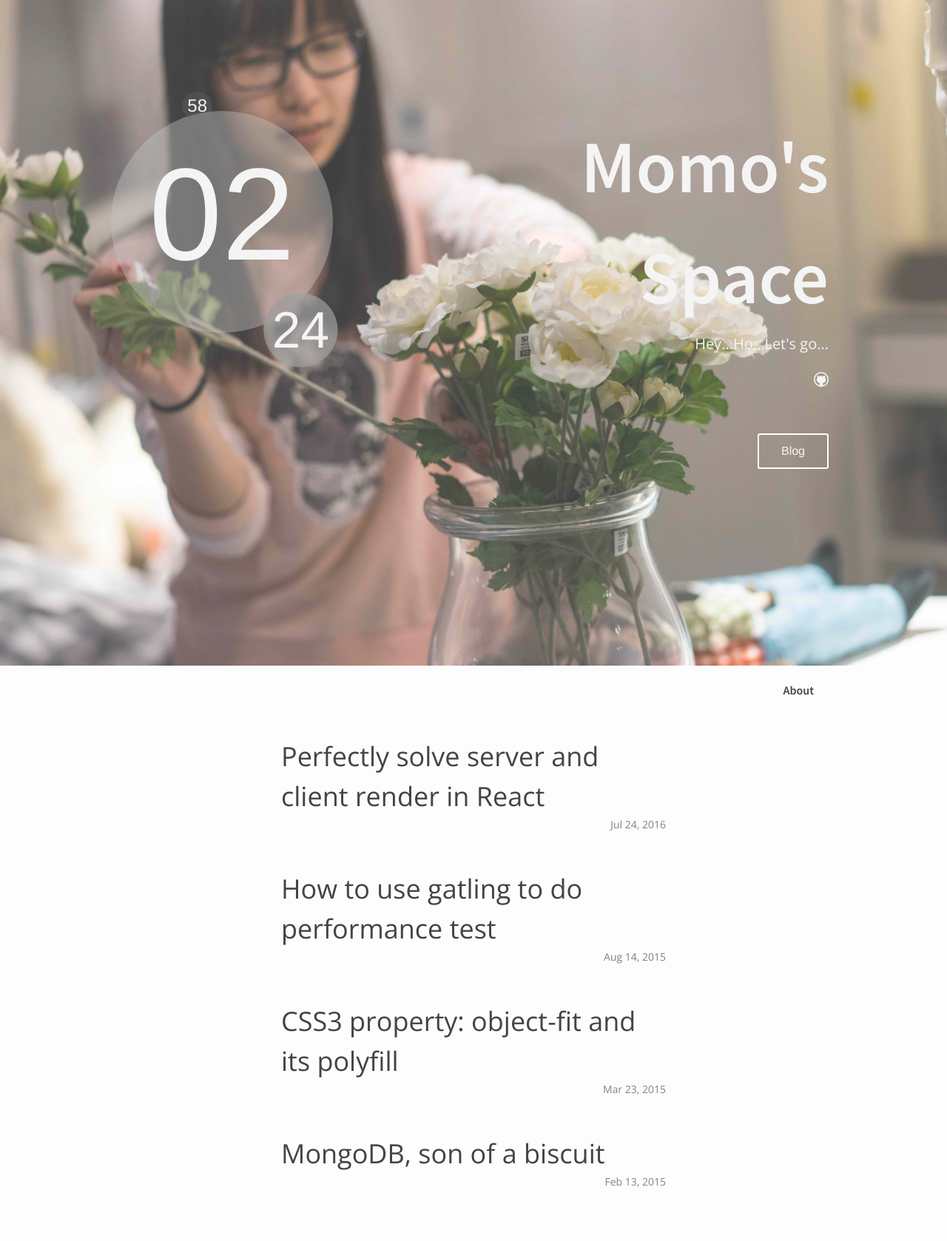
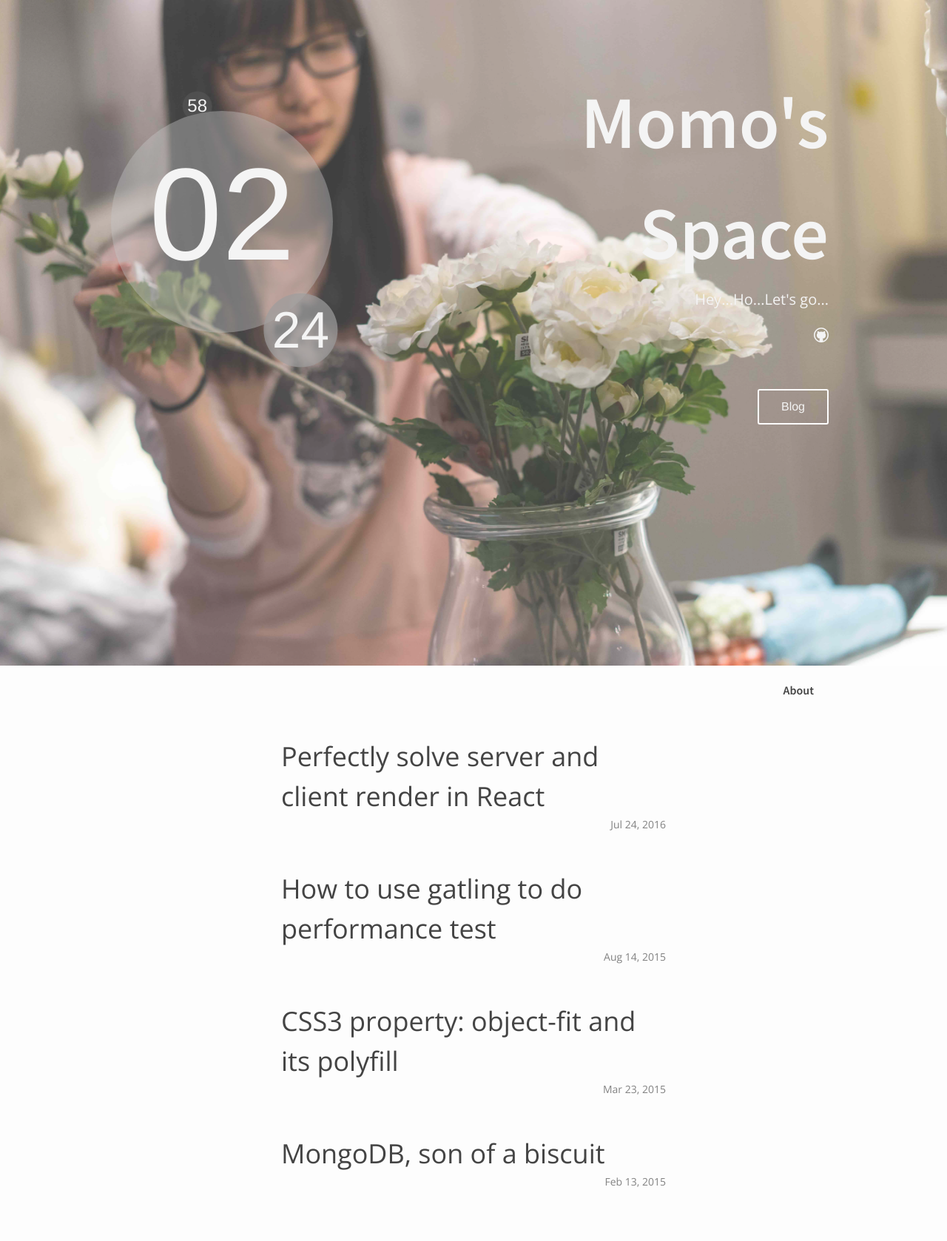
Before and after one commit to litongxin/litongxin.github.io, a Jekyll site: the page built from index.html, in a window 1280 px wide. Shown: the whole page at 74% size. Built offline with Jekyll 4.4.1, drawn with Linux system fonts in a browser that asks for light colours.

Commit message:
Change the font-size into relative unit.

```diff
--- a/_sass/_base.scss
+++ b/_sass/_base.scss
@@ -133,10 +133,9 @@ pre {
     max-width: 540px;
     display: block;
     font-size: 0.875em;
-    font-family: Consolas;
     color: #333;
     line-height: 1.3em;
-    margin: 0px auto;
+    margin: 0 auto;
     padding: 0 10px;
 }
 
--- a/_sass/_layout.scss
+++ b/_sass/_layout.scss
@@ -18,7 +18,7 @@
 }
 
 .site-title {
-    font-size: 26px;
+    font-size: 1.625rem;
     line-height: 56px;
     letter-spacing: -1px;
     margin-bottom: 0;
@@ -48,7 +48,7 @@
 }
 
 .page-heading {
-    font-size: 20px;
+    font-size: 1.25rem;
 }
 
 .post-list {
@@ -67,7 +67,7 @@
 
 .post-link {
     display: block;
-    font-size: 24px;
+    font-size: 1.5rem;
 }
 
 
@@ -85,12 +85,12 @@
 }
 
 .post-title {
-    font-size: 42px;
+    font-size: 2.625rem;
     letter-spacing: -1px;
     line-height: 1;
 
     @include media-query($on-laptop) {
-        font-size: 36px;
+        font-size: 2.25rem;
     }
 }
 
@@ -108,43 +108,43 @@
     }
 
     h2 {
-        font-size: 32px;
+        font-size: 2rem;
         font-family: 'Source Sans Pro', sans-serif;
 
         @include media-query($on-laptop) {
-            font-size: 28px;
+            font-size: 1.75rem;
         }
 
         max-width: 540px;
-        padding: 0px 10px;
+        padding: 0 10px;
         margin: 0 auto;
         margin-bottom: 20px;
     }
 
     h3 {
-        font-size: 26px;
+        font-size: 1.625rem;
         font-family: 'Source Sans Pro', sans-serif;
 
         @include media-query($on-laptop) {
-            font-size: 22px;
+            font-size: 1.375rem;
         }
 
         max-width: 540px;
-        padding: 0px 10px;
+        padding: 0 10px;
         margin: 0 auto;
         margin-bottom: 20px;
     }
 
     h4 {
-        font-size: 20px;
+        font-size: 1.25rem;
         font-family: 'Source Sans Pro', sans-serif;
 
         @include media-query($on-laptop) {
-            font-size: 18px;
+            font-size: 1.125rem;
         }
 
         max-width: 540px;
-        padding: 0px 10px;
+        padding: 0 10px;
         margin: 0 auto;
         margin-bottom: 20px;
     }
@@ -155,13 +155,13 @@
         z-index: -1;
         background: #fafafd;
         border: 0.063em solid #dedede;
-        border-right: 0em solid #fff;
+        border-right: 0 solid #fff;
         line-height: 1.5em;
         padding-top: 1em;
         padding-bottom: 1em;
         left: 0;
         right: 0;
-        margin: 20px 0px;
+        margin: 20px 0;
     }
 
     ul {
@@ -184,7 +184,7 @@
 
 .home  a {
     font-family: 'Open Sans', sans-serif;
-    font-size: 36px;
+    font-size: 2.25rem;
     color: #444;
     padding: 10px;
 }
@@ -266,19 +266,19 @@
 
 .site-name__inner {
     position: absolute;
-    top: 150px;
+    top: 10%;
     width: 100%;
     right: 0;
-    width: 400px;
+    max-width: 400px;
 }
 
 .site-name__inner .name {
-    font-size: 100px;
+    font-size: 6.25em;
     font-family: 'Source Sans Pro', sans-serif;
 }
 
 .site-name__inner .desc {
-    font-size: 20px;
+    font-size: 1.25em;
     font-family: 'Open Sans', sans-serif;
 }
 
@@ -304,6 +304,9 @@
 }
 
 @media (max-width: 1024px)  {
+  body{
+    font-size: 12px;
+  }
   .cover{
     .time-container{
       display: none;
```
Also changed, not shown: 2 other files.
